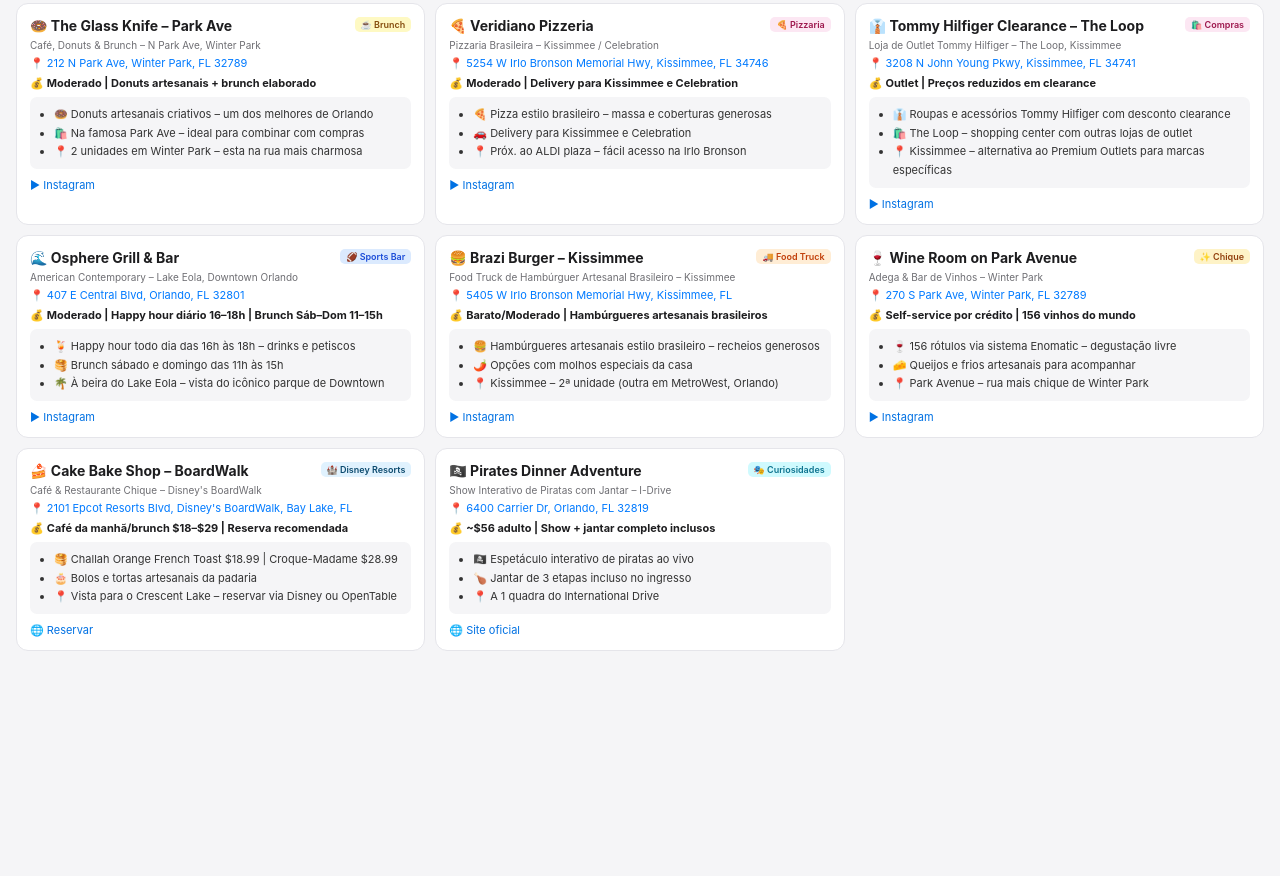
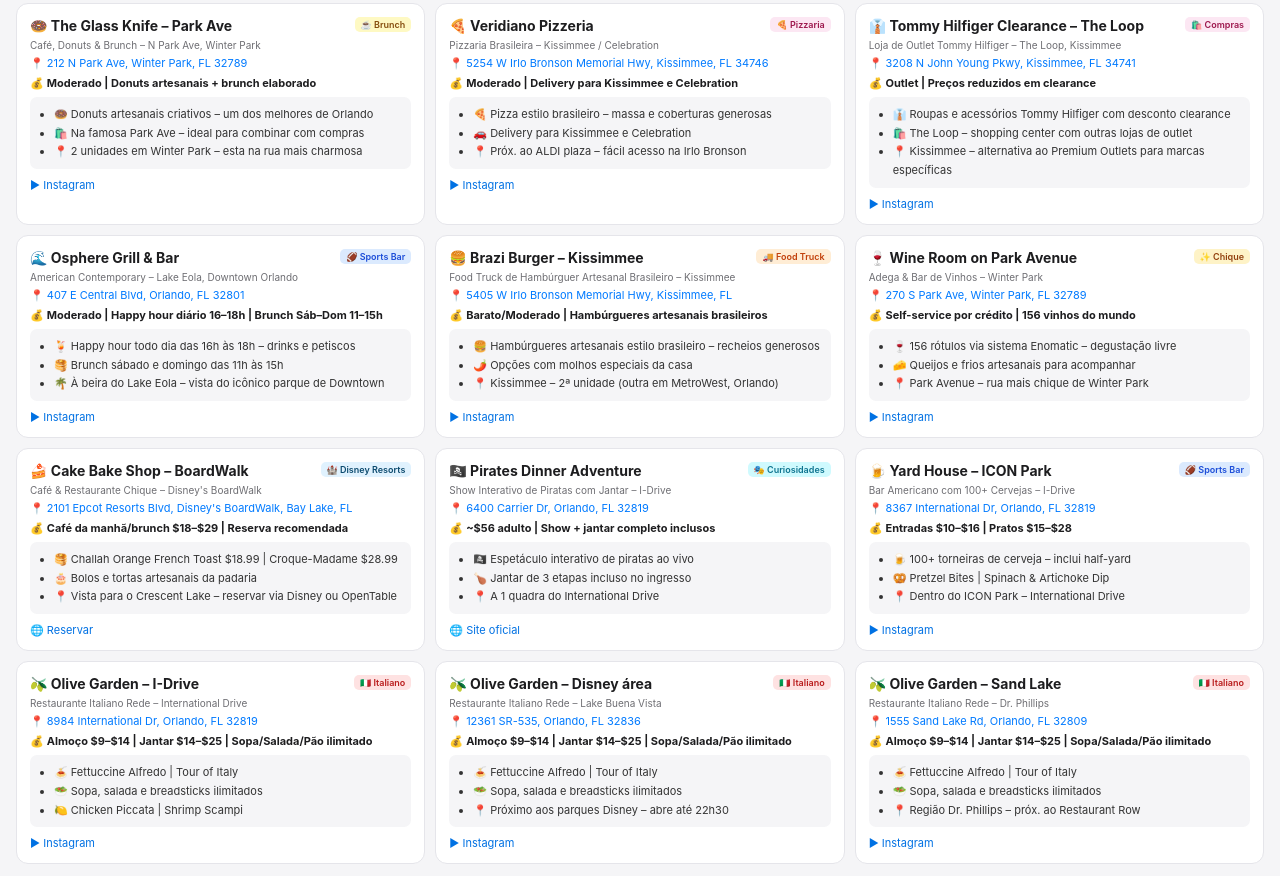
Before and after one commit to ISTWSHOP/meu-guia-orlando, a plain HTML site: page index.html in a window 1280 px wide. Shown: the part 6753-7629 px from the top of the page. Before the commit the page ends 7416 px from the top, so only its background shows below. Drawn offline with Linux system fonts and the light colour scheme.

Commit message:
Add files via upload

```diff
--- a/index.html
+++ b/index.html
@@ -1475,6 +1475,59 @@
 <li>📍 A 1 quadra do International Drive</li>
 </ul></div>
 <div class="cfoot"><a class="iglink" href="https://www.piratesdinneradventure.com/" target="_blank">🌐 Site oficial</a><span class="dist" data-lat="28.4557" data-lng="-81.4683"></span></div>
+</div>
+
+
+<div class="card" data-b="sportsbar" data-lat="28.4436" data-lng="-81.4698">
+<div class="ctop"><div class="cname">🍺 Yard House – ICON Park</div><span class="badge b-sportsbar">🏈 Sports Bar</span></div>
+<div class="ctype">Bar Americano com 100+ Cervejas – I-Drive</div>
+<a class="caddr" href="https://maps.google.com/?q=28.4436,-81.4698" target="_blank">📍 8367 International Dr, Orlando, FL 32819</a>
+<div class="cprice">💰 <b>Entradas $10–$16 | Pratos $15–$28</b></div>
+<div class="chip"><ul>
+<li>🍺 100+ torneiras de cerveja – inclui half-yard</li>
+<li>🥨 Pretzel Bites | Spinach & Artichoke Dip</li>
+<li>📍 Dentro do ICON Park – International Drive</li>
+</ul></div>
+<div class="cfoot"><a class="iglink" href="https://www.instagram.com/yardhouse/" target="_blank">▶ Instagram</a><span class="dist" data-lat="28.4436" data-lng="-81.4698"></span></div>
+</div>
+
+<div class="card" data-b="italiano" data-lat="28.4371" data-lng="-81.4733">
+<div class="ctop"><div class="cname">🫒 Olive Garden – I-Drive</div><span class="badge b-italiano">🇮🇹 Italiano</span></div>
+<div class="ctype">Restaurante Italiano Rede – International Drive</div>
+<a class="caddr" href="https://maps.google.com/?q=28.4371,-81.4733" target="_blank">📍 8984 International Dr, Orlando, FL 32819</a>
+<div class="cprice">💰 <b>Almoço $9–$14 | Jantar $14–$25 | Sopa/Salada/Pão ilimitado</b></div>
+<div class="chip"><ul>
+<li>🍝 Fettuccine Alfredo | Tour of Italy</li>
+<li>🥗 Sopa, salada e breadsticks ilimitados</li>
+<li>🍋 Chicken Piccata | Shrimp Scampi</li>
+</ul></div>
+<div class="cfoot"><a class="iglink" href="https://www.instagram.com/olivegarden/" target="_blank">▶ Instagram</a><span class="dist" data-lat="28.4371" data-lng="-81.4733"></span></div>
+</div>
+
+<div class="card" data-b="italiano" data-lat="28.3853" data-lng="-81.5056">
+<div class="ctop"><div class="cname">🫒 Olive Garden – Disney área</div><span class="badge b-italiano">🇮🇹 Italiano</span></div>
+<div class="ctype">Restaurante Italiano Rede – Lake Buena Vista</div>
+<a class="caddr" href="https://maps.google.com/?q=28.3853,-81.5056" target="_blank">📍 12361 SR-535, Orlando, FL 32836</a>
+<div class="cprice">💰 <b>Almoço $9–$14 | Jantar $14–$25 | Sopa/Salada/Pão ilimitado</b></div>
+<div class="chip"><ul>
+<li>🍝 Fettuccine Alfredo | Tour of Italy</li>
+<li>🥗 Sopa, salada e breadsticks ilimitados</li>
+<li>📍 Próximo aos parques Disney – abre até 22h30</li>
+</ul></div>
+<div class="cfoot"><a class="iglink" href="https://www.instagram.com/olivegarden/" target="_blank">▶ Instagram</a><span class="dist" data-lat="28.3853" data-lng="-81.5056"></span></div>
+</div>
+
+<div class="card" data-b="italiano" data-lat="28.4511" data-lng="-81.3995">
+<div class="ctop"><div class="cname">🫒 Olive Garden – Sand Lake</div><span class="badge b-italiano">🇮🇹 Italiano</span></div>
+<div class="ctype">Restaurante Italiano Rede – Dr. Phillips</div>
+<a class="caddr" href="https://maps.google.com/?q=28.4511,-81.3995" target="_blank">📍 1555 Sand Lake Rd, Orlando, FL 32809</a>
+<div class="cprice">💰 <b>Almoço $9–$14 | Jantar $14–$25 | Sopa/Salada/Pão ilimitado</b></div>
+<div class="chip"><ul>
+<li>🍝 Fettuccine Alfredo | Tour of Italy</li>
+<li>🥗 Sopa, salada e breadsticks ilimitados</li>
+<li>📍 Região Dr. Phillips – próx. ao Restaurant Row</li>
+</ul></div>
+<div class="cfoot"><a class="iglink" href="https://www.instagram.com/olivegarden/" target="_blank">▶ Instagram</a><span class="dist" data-lat="28.4511" data-lng="-81.3995"></span></div>
 </div>
 
 </div><!-- /grid -->
```
